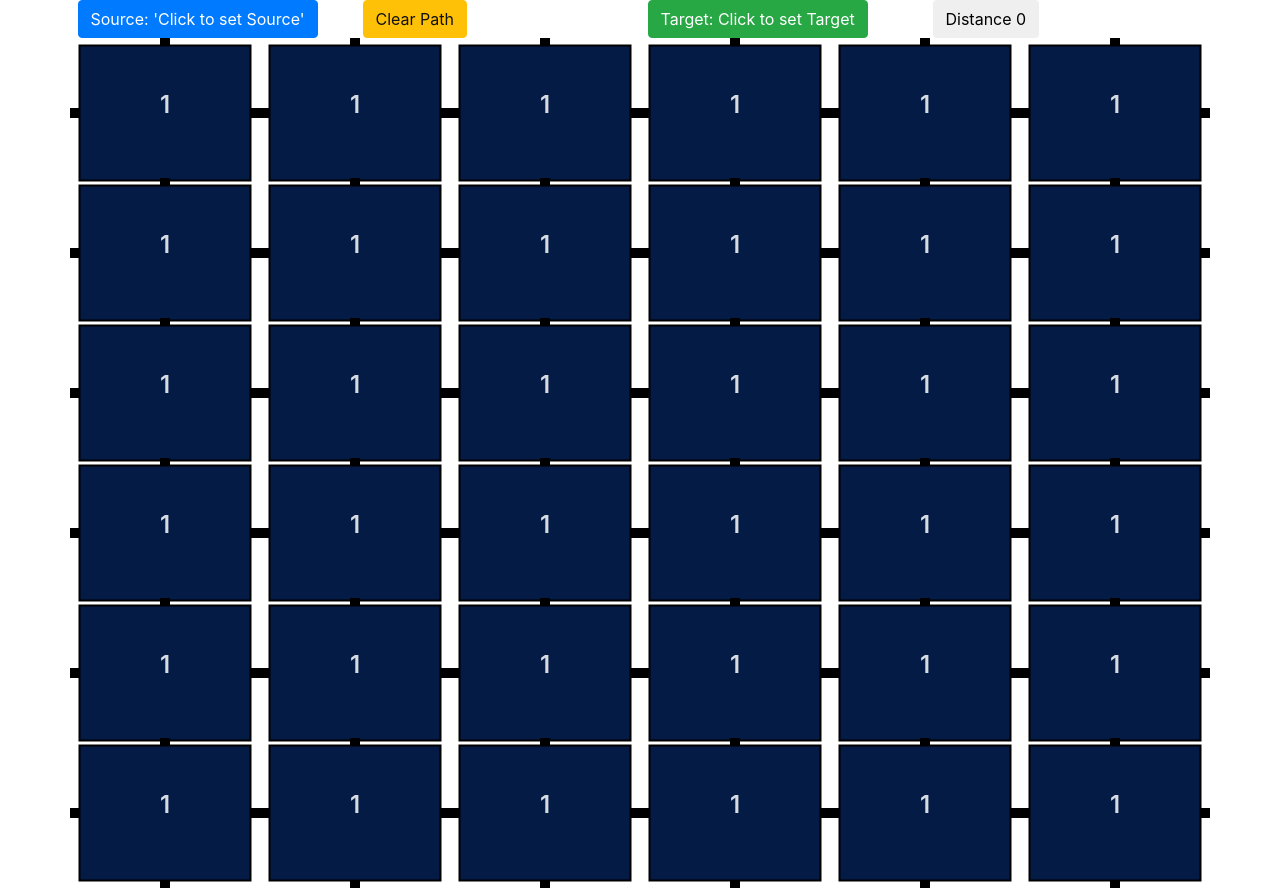
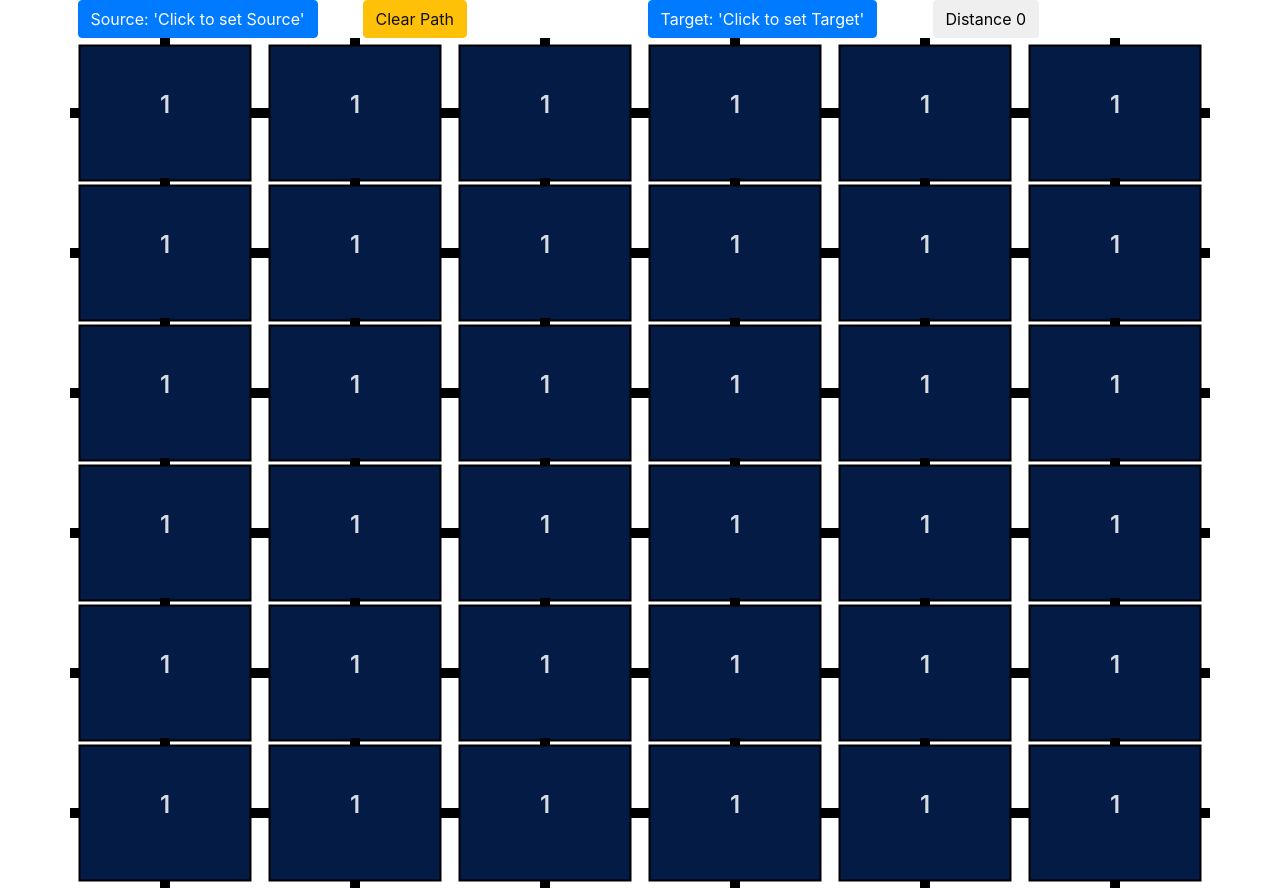
Before and after one commit to gauravprwl14/angular2-dijkstra-graph-algorithm, an Angular app: page / in a window 1280 px wide. Built offline with nearby package versions, Linux system fonts and the light colour scheme.

Commit message:
source and target set

```diff
--- a/src/app/app.component.html
+++ b/src/app/app.component.html
@@ -8,16 +8,21 @@
         <span *ngIf="!(sourceNode && graph.find(sourceNode.id))">
           'Click to set Source'
         </span>
-
-
-
       </button>
     </div>
     <div class="col col-xs-1">
       <button class="btn btn-warning" ng-click="clear()">Clear Path</button>
     </div>
     <div class="col col-xs-5">
-      <button class="btn btn-success" ng-click="select(false)">Target: {{ graph.find(target) || 'Click to set Target'}}</button>
+      <!-- <button class="btn btn-success" ng-click="select(false)">Target: {{ graph.find(target) || 'Click to set Target'}}</button> -->
+      <button class="btn btn-primary" (click)="onSourceBtnClick($event)">Target:
+        <span *ngIf="(targetNode && graph.find(targetNode.id))">
+          {{graph.find(targetNode.id) | json}}
+        </span>
+        <span *ngIf="!(sourceNode && graph.find(sourceNode.id))">
+          'Click to set Target'
+        </span>
+      </button>
     </div>
     <div class="col col-xs-1">
       <button class="btn">Distance {{ dist || 0 }}</button>
--- a/src/app/app.component.scss
+++ b/src/app/app.component.scss
@@ -21,6 +21,10 @@ body {
   fill: rgb(4, 73, 73);
 }
 
+.selected-path-nbg-color {
+  fill: rgb(4, 73, 73);
+}
+
 .node-text {
   fill: rgb(213, 219, 224);
 }
```
